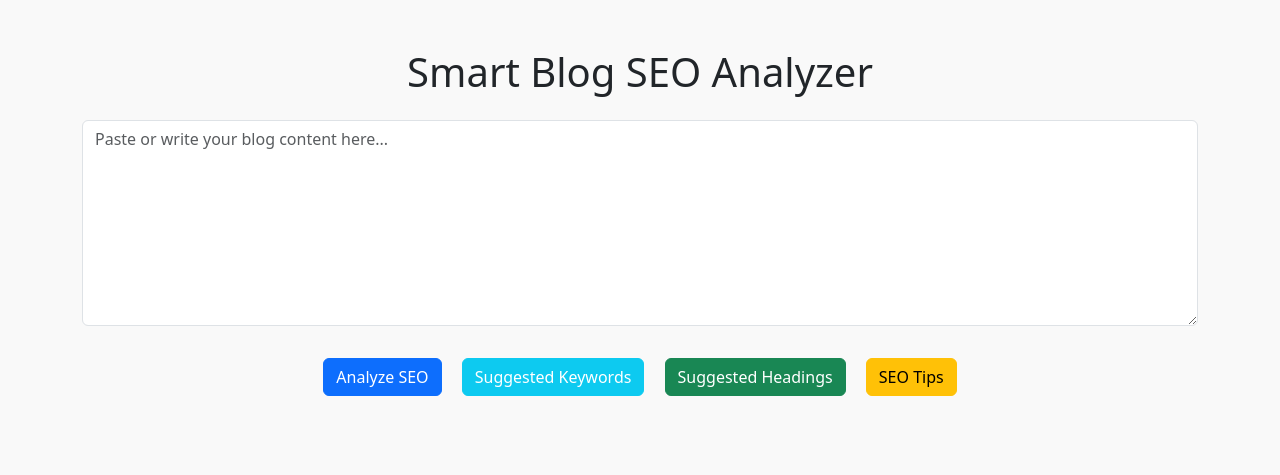
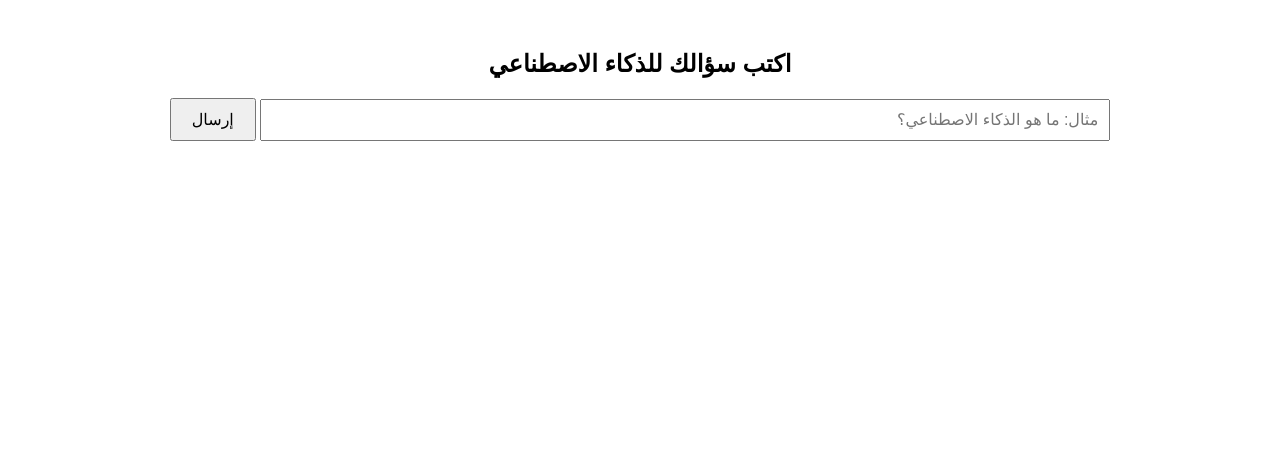
Before and after one commit to TarekWeslati/Name-blog-seo-analyzer, a Flask app: page / in a window 1280 px wide. Shown: the top 475 px of the page. Run offline with Flask 3, Linux system fonts and the light colour scheme.

Commit message:
Update index.html

```diff
--- a/templates/index.html
+++ b/templates/index.html
@@ -1,177 +1,27 @@
 <!DOCTYPE html>
-<html lang="en">
+<html lang="ar" dir="rtl">
 <head>
     <meta charset="UTF-8">
-    <meta name="viewport" content="width=device-width, initial-scale=1.0">
-    <title>Smart Blog SEO Analyzer</title>
-    <link href="https://cdn.jsdelivr.net/npm/bootstrap@5.3.0-alpha1/dist/css/bootstrap.min.css" rel="stylesheet">
+    <title>أداة الذكاء الاصطناعي</title>
     <style>
-        body {
-            background-color: #f9f9f9;
-        }
-        .result-container {
-            margin-top: 20px;
-            padding: 20px;
-            border: 1px solid #ddd;
-            border-radius: 10px;
-            background-color: #fff;
-            display: none;
-        }
-        .result-container ul {
-            list-style-type: none;
-            padding-left: 0;
-        }
-        .result-container ul li {
-            padding: 6px 0;
-        }
-        textarea {
-            resize: vertical;
-        }
+        body { font-family: Arial; margin: 50px; text-align: center; }
+        input[type="text"] { width: 70%; padding: 10px; font-size: 16px; }
+        button { padding: 10px 20px; font-size: 16px; }
+        .answer { margin-top: 30px; background: #f4f4f4; padding: 20px; border-radius: 8px; }
     </style>
 </head>
 <body>
-    <div class="container py-5">
-        <h1 class="text-center mb-4">Smart Blog SEO Analyzer</h1>
+    <h2>اكتب سؤالك للذكاء الاصطناعي</h2>
+    <form method="post">
+        <input type="text" name="prompt" placeholder="مثال: ما هو الذكاء الاصطناعي؟" required>
+        <button type="submit">إرسال</button>
+    </form>
 
-        <div class="mb-4">
-            <textarea id="content" class="form-control" rows="8" placeholder="Paste or write your blog content here..."></textarea>
-        </div>
-
-        <div class="text-center mb-4">
-            <button id="analyzeBtn" class="btn btn-primary m-2">Analyze SEO</button>
-            <button id="keywordsBtn" class="btn btn-info m-2 text-white">Suggested Keywords</button>
-            <button id="headingsBtn" class="btn btn-success m-2">Suggested Headings</button>
-            <button id="tipsBtn" class="btn btn-warning m-2">SEO Tips</button>
-        </div>
-
-        <div id="seoResults" class="result-container">
-            <h4>SEO Analysis</h4>
-            <p><strong>Word Count:</strong> <span id="wordCount"></span></p>
-            <p><strong>Keyword Density:</strong></p>
-            <ul id="keywordDensity"></ul>
-        </div>
-
-        <div id="keywordsResults" class="result-container">
-            <h4>Suggested Keywords</h4>
-            <ul id="suggestedKeywords"></ul>
-        </div>
-
-        <div id="headingsResults" class="result-container">
-            <h4>Suggested Headings</h4>
-            <ul id="suggestedHeadings"></ul>
-        </div>
-
-        <div id="tipsResults" class="result-container">
-            <h4>SEO Tips</h4>
-            <ul id="seoTips"></ul>
-        </div>
+    {% if answer %}
+    <div class="answer">
+        <h3>الإجابة:</h3>
+        <p>{{ answer }}</p>
     </div>
-
-    <script>
-        function clearAllResults() {
-            document.getElementById("seoResults").style.display = "none";
-            document.getElementById("keywordsResults").style.display = "none";
-            document.getElementById("headingsResults").style.display = "none";
-            document.getElementById("tipsResults").style.display = "none";
-        }
-
-        function displaySeoResults(data) {
-            document.getElementById("seoResults").style.display = "block";
-            document.getElementById("wordCount").textContent = data.word_count;
-
-            let keywordDensityList = document.getElementById("keywordDensity");
-            keywordDensityList.innerHTML = '';
-            for (let keyword in data.keyword_density) {
-                let li = document.createElement("li");
-                li.textContent = `${keyword}: ${data.keyword_density[keyword].toFixed(2)}%`;
-                keywordDensityList.appendChild(li);
-            }
-        }
-
-        function displayKeywords(data) {
-            document.getElementById("keywordsResults").style.display = "block";
-            let list = document.getElementById("suggestedKeywords");
-            list.innerHTML = '';
-            data.suggested_keywords.forEach(keyword => {
-                let li = document.createElement("li");
-                li.textContent = keyword;
-                list.appendChild(li);
-            });
-        }
-
-        function displayHeadings(data) {
-            document.getElementById("headingsResults").style.display = "block";
-            let list = document.getElementById("suggestedHeadings");
-            list.innerHTML = '';
-            data.suggested_headings.forEach(heading => {
-                let li = document.createElement("li");
-                li.textContent = heading;
-                list.appendChild(li);
-            });
-        }
-
-        function displayTips(data) {
-            document.getElementById("tipsResults").style.display = "block";
-            let list = document.getElementById("seoTips");
-            list.innerHTML = '';
-            data.seo_tips.forEach(tip => {
-                let li = document.createElement("li");
-                li.textContent = tip;
-                list.appendChild(li);
-            });
-        }
-
-        document.getElementById("analyzeBtn").addEventListener("click", () => {
-            clearAllResults();
-            const content = document.getElementById("content").value;
-            fetch("/analyze", {
-                method: "POST",
-                headers: { "Content-Type": "application/json" },
-                body: JSON.stringify({ content: content })
-            })
-            .then(res => res.json())
-            .then(data => displaySeoResults(data))
-            .catch(err => console.error(err));
-        });
-
-        document.getElementById("keywordsBtn").addEventListener("click", () => {
-            clearAllResults();
-            const content = document.getElementById("content").value;
-            fetch("/keywords", {
-                method: "POST",
-                headers: { "Content-Type": "application/json" },
-                body: JSON.stringify({ content: content })
-            })
-            .then(res => res.json())
-            .then(data => displayKeywords(data))
-            .catch(err => console.error(err));
-        });
-
-        document.getElementById("headingsBtn").addEventListener("click", () => {
-            clearAllResults();
-            const content = document.getElementById("content").value;
-            fetch("/headings", {
-                method: "POST",
-                headers: { "Content-Type": "application/json" },
-                body: JSON.stringify({ content: content })
-            })
-            .then(res => res.json())
-            .then(data => displayHeadings(data))
-            .catch(err => console.error(err));
-        });
-
-        document.getElementById("tipsBtn").addEventListener("click", () => {
-            clearAllResults();
-            fetch("/tips", {
-                method: "POST",
-                headers: { "Content-Type": "application/json" }
-            })
-            .then(res => res.json())
-            .then(data => displayTips(data))
-            .catch(err => console.error(err));
-        });
-    </script>
-
-    <script src="https://cdn.jsdelivr.net/npm/bootstrap@5.3.0-alpha1/dist/js/bootstrap.bundle.min.js"></script>
+    {% endif %}
 </body>
 </html>
```
